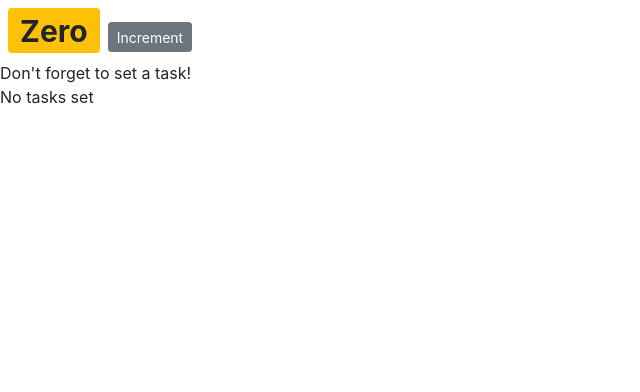
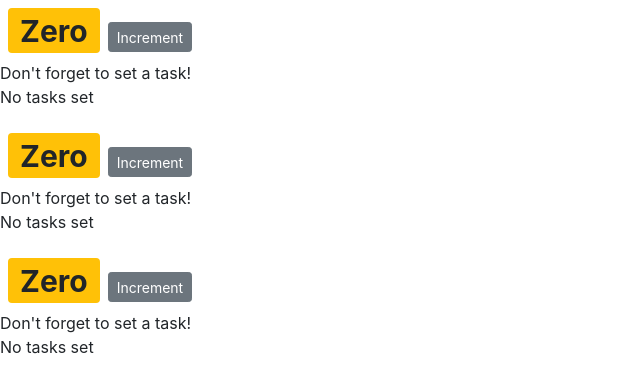
Before and after one commit to RosaRend/react-to-do, a React (Create React App) app: page / in a window 1280 px wide. Shown: the top 392 px of the page, without its empty margins (0-640 px from the left). Built offline with nearby package versions, Linux system fonts and the light colour scheme.

Commit message:
Counters

```diff
--- a/src/components/counter.jsx
+++ b/src/components/counter.jsx
@@ -29,8 +29,8 @@
     //this is now the counter object
   }
 
-  handleIncrement(product) {
-    console.log(product);
+  handleIncrement() {
+    // console.log(product);
     this.setState({ count: this.state.count + 1 });
     //updating the state of what is being set
   }
@@ -51,7 +51,7 @@
         </span>
         {/* _____^ You can write any js expression meaning anything that produces a value */}
         <button
-          onClick={() => this.handleIncrement({ product })}
+          onClick={this.handleIncrement}
           style={{ height: 30 }}
           type="button"
           className="btn btn-secondary btn-sm"
--- /dev/null
+++ b/src/components/counters.jsx
@@ -0,0 +1,18 @@
+import React, { Component } from "react";
+import Counter from "./counter";
+
+class Counters extends Component {
+  sate = {};
+
+  render() {
+    return (
+      <div>
+        <Counter />
+        <Counter />
+        <Counter />
+      </div>
+    );
+  }
+}
+
+export default Counters;
--- a/src/index.js
+++ b/src/index.js
@@ -1,10 +1,10 @@
 import React from 'react';
 import ReactDOM from 'react-dom';
 import './index.css';
-import App from './App';
+// import App from './App';
 import registerServiceWorker from './registerServiceWorker';
 import 'bootstrap/dist/css/bootstrap.css';
-import Counter from './components/counter';
+import Counters from './components/counters';
 
-ReactDOM.render(<Counter />, document.getElementById('root'));
+ReactDOM.render( < Counters / > , document.getElementById('root'));
 registerServiceWorker();
```
